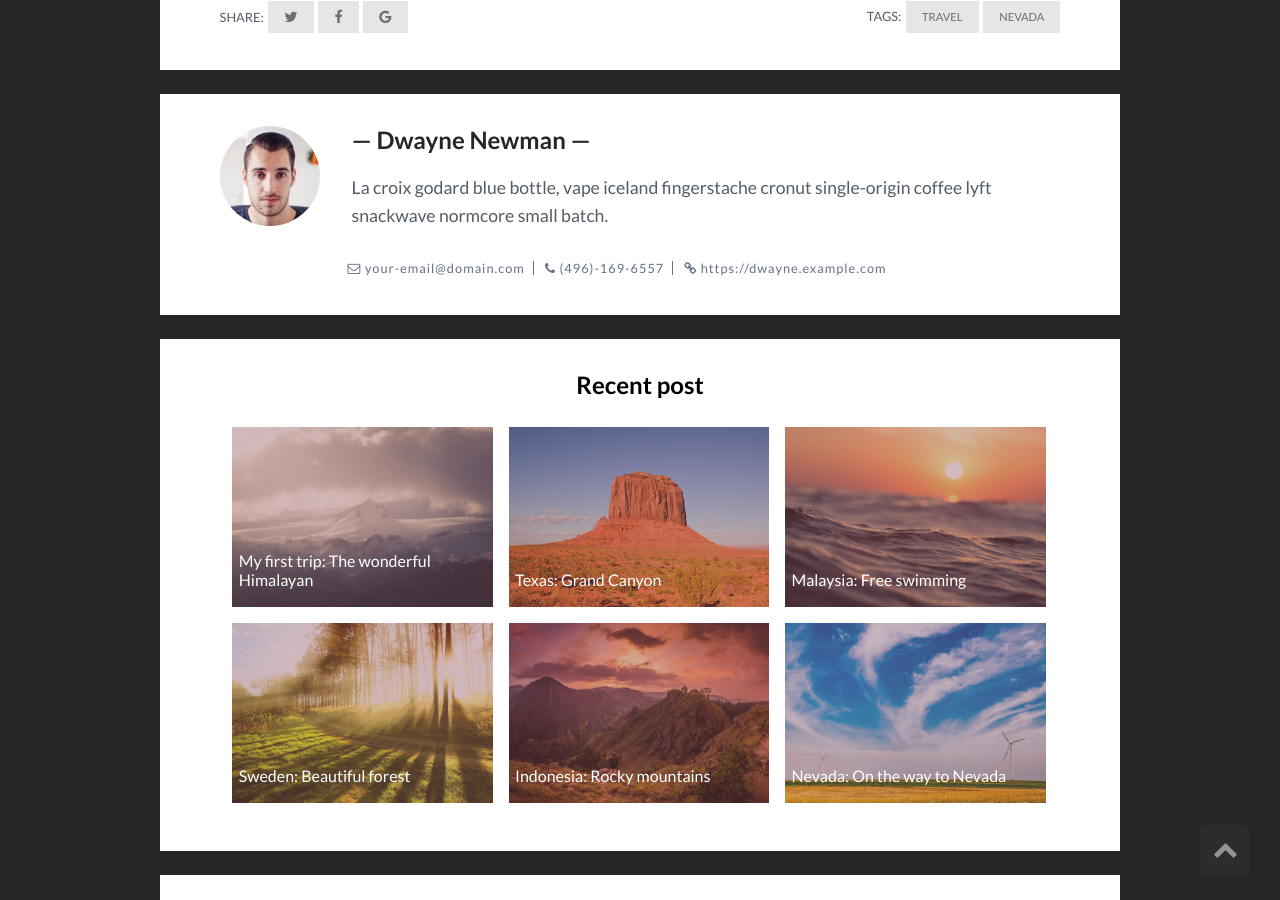
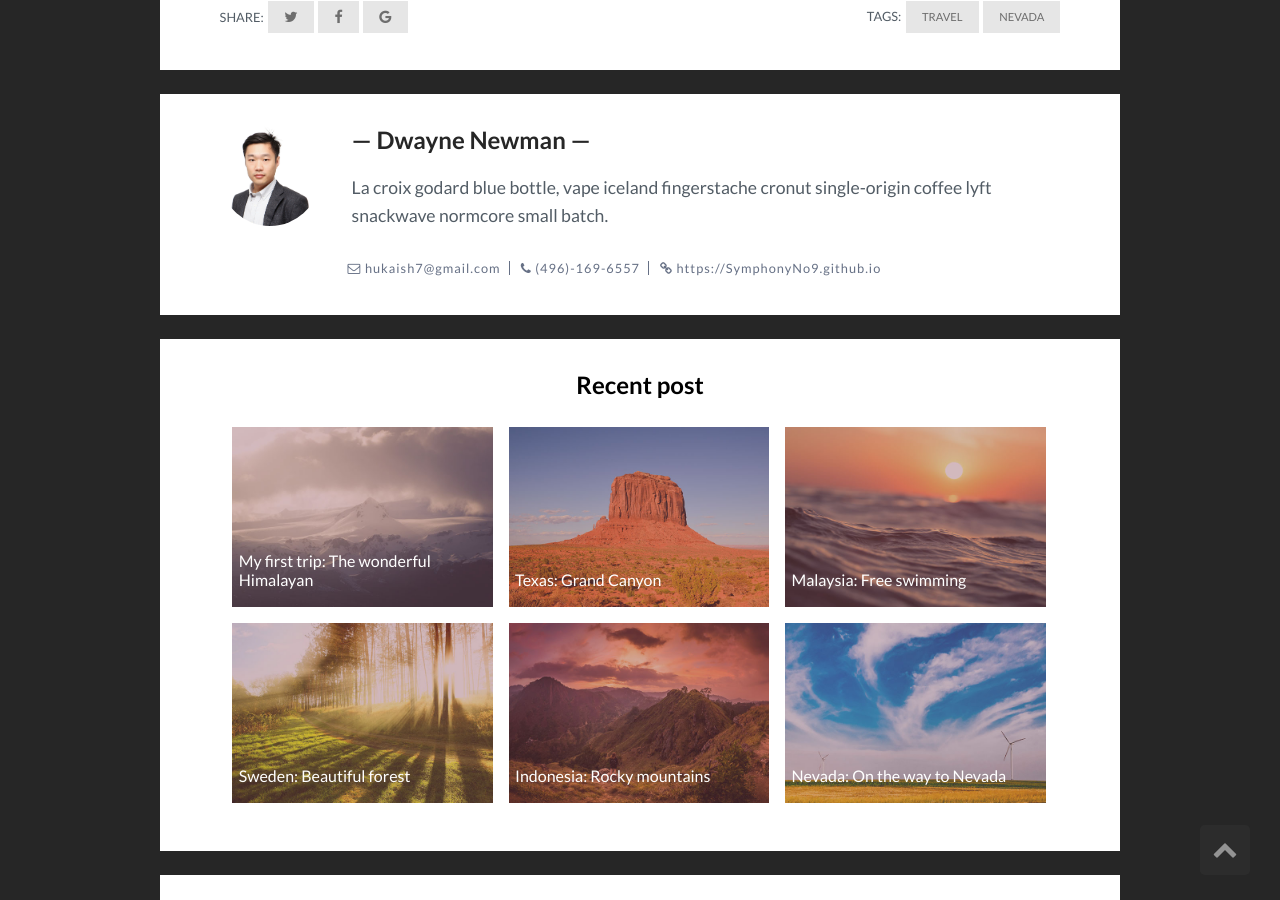
Before and after one commit to SymphonyNo9/SymphonyNo9.github.io, a Jekyll site: the page built from _posts/2017-07-12-nevada-on-the-way-to-nevada.markdown, in a window 1280 px wide and 900 px high, scrolled down 1778 px. Built offline with Jekyll 4.4.1, drawn with Linux system fonts in a browser that asks for light colours; comment, search, counter and statistics services are not loaded.

Commit message:
update config
Change-Id: I5bd8b40856e4bb94734517e5b0fac2dcc5b7d350

```diff
--- a/_config.yml
+++ b/_config.yml
@@ -1,12 +1,9 @@
 logo: # add logo name
-title: Bef - Enjoy Freedom
-description: > # this means to ignore newlines until "baseurl:"
-  Write an awesome description for your new site here. You can edit this
-  line in _config.yml. It will appear in your document head meta (for
-  Google search results) and in your feed.xml site description.
+title: SymphonyNo9 - hukai's blog
+description: 胡凯的blog
 permalink: ':title/'
-baseurl: "/bef" # the subpath of your site, e.g. /blog
-url: "" # the base hostname & protocol for your site, e.g. http://example.com
+baseurl: "/" # the subpath of your site, e.g. /blog
+url: "SymphonyNo9.github.io" # the base hostname & protocol for your site, e.g. http://example.com
 
 # Banner settings
 video: mountains.mp4 # add banner video. Add your video file to the folder video
@@ -17,9 +14,9 @@ banner-desc: # add banner description
 author-pic: face.jpg # your photo
 author-name: # your name
 about-author: # about author
-email: your-email@domain.com # your email
-phone: (496)-169-6557 # your pnone number
-website: https://dwayne.example.com # you website
+email: hukaish7@gmail.com # your email
+phone:  # your pnone number
+website: https://SymphonyNo9.github.io # you website
 
 # Social link
 google_url:    # add url link
```
Also changed, not shown: assets/img/face.jpg.
